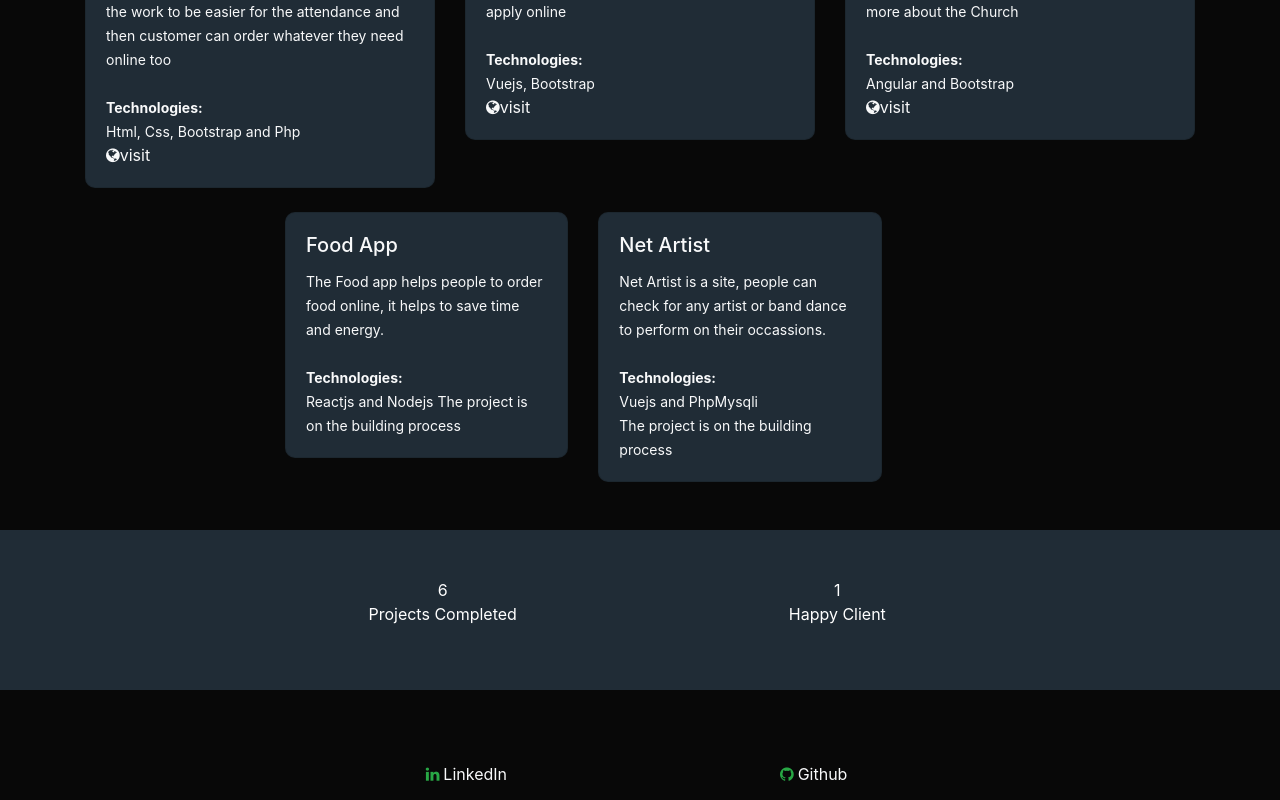
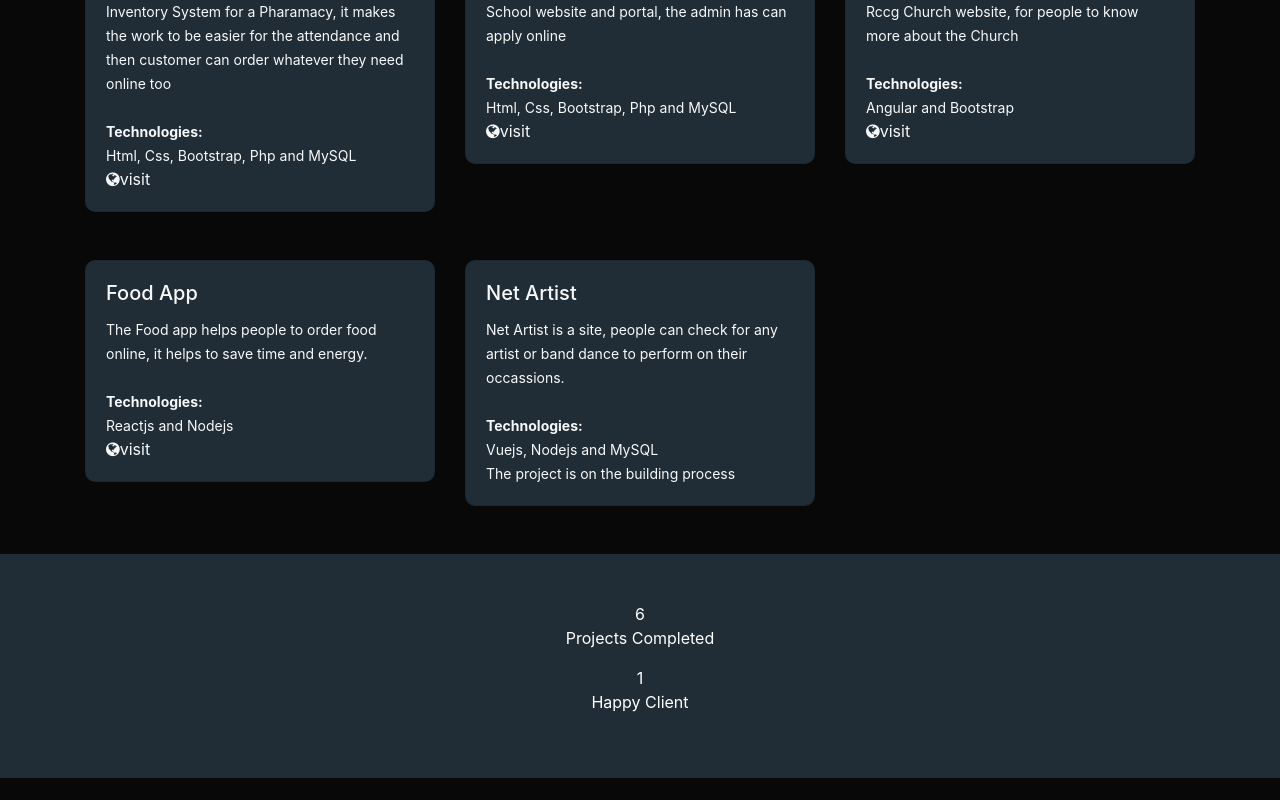
Before and after one commit to Agboola12/React-Portflio, a React (Create React App) app: page / in a window 1280 px wide. Shown: the part 980-1780 px from the top of the page. Built offline with nearby package versions, Linux system fonts and the light colour scheme.

Commit message:
change some design

```diff
--- a/src/App.js
+++ b/src/App.js
@@ -50,7 +50,7 @@ function App() {
                           <small>Angular, Bootstrap</small><br/>
                           <Link to="https://elijaybank.netlify.app"  className='text-light'><i class="fa fa-globe" aria-hidden="true"></i>visit</Link>
                         </div>
-                      </div>
+                      </div><br/>
                     </div>
 
                       <div className='col-md-4 '>
@@ -62,7 +62,7 @@ function App() {
                           <small>Vuejs, Bootstrap</small><br/>
                           <Link to="https://elijayloveapp.netlify.app"  className='text-light'><i class="fa fa-globe" aria-hidden="true"></i>visit</Link>
                         </div>
-                      </div>
+                      </div><br/>
                     </div>
 
                       <div className='col-md-4 '>
@@ -87,10 +87,10 @@ function App() {
                           <small className='card-text'>Inventory System for a Pharamacy, it makes the work to be easier for the attendance
                           and then customer can order whatever they need online too</small><br/><br/>
                           <small><b>Technologies:</b></small><br/>
-                          <small>Html, Css, Bootstrap and Php </small><br/>
+                          <small>Html, Css, Bootstrap, Php and MySQL </small><br/>
                           <Link to="https://github.com/Agboola12/Inventory-System"  className='text-light'><i class="fa fa-globe" aria-hidden="true"></i>visit</Link>
                         </div>
-                      </div>
+                      </div><br/>
                     </div>
 
                       <div className='col-md-4 '>
@@ -99,11 +99,11 @@ function App() {
                           <h5 className='card-title '>School Management System</h5>
                           <small className='card-text'>School website and portal, the admin has can apply online </small><br/><br/>
                           <small><b>Technologies:</b></small><br/>
-                          <small>Vuejs, Bootstrap</small><br/>
+                          <small>Html, Css, Bootstrap, Php and MySQL </small><br/>
                           <Link to="https://github.com/Agboola12/School-Management"  className='text-light'><i class="fa fa-globe" aria-hidden="true"></i>visit</Link>
 
                         </div>
-                      </div>
+                      </div><br/>
                     </div>
 
                       <div className='col-md-4 '>
@@ -119,19 +119,18 @@ function App() {
                     </div>
                 </div>
 
-                <div className='row mt-4  offset-2'>
+                <div className='row mt-4 '>
                     <div className='col-md-4 '>
                     <div className='card  text-light'>
                         <div className='card-body'>
                           <h5 className='card-title '>Food App</h5>
                           <small className='card-text'>The Food app helps people to order food online, it helps to save time and energy.</small><br/><br/>
                           <small><b>Technologies:</b></small><br/>
-                          <small>Reactjs and Nodejs </small>
-                          <small>The project is on the building process</small>
-
+                          <small>Reactjs and Nodejs </small><br/>
+                          <Link to="https://food-app-beta-umber.vercel.app/"  className='text-light'><i class="fa fa-globe" aria-hidden="true"></i>visit</Link>
                         </div>
+                    </div><br/>
                       </div>
-                    </div>
 
                       <div className='col-md-4 '>
                     <div className='card   text-light'>
@@ -139,7 +138,7 @@ function App() {
                           <h5 className='card-title '>Net Artist</h5>
                           <small className='card-text'>Net Artist is a site, people can check for any artist or band dance to perform on their occassions.</small><br/><br/>
                           <small><b>Technologies:</b></small><br/>
-                          <small>Vuejs and PhpMysqli</small> <br/>
+                          <small>Vuejs, Nodejs and MySQL</small> <br/>
                           <small>The project is on the building process</small>
                         </div>
                       </div>
@@ -148,7 +147,7 @@ function App() {
               </div>
           </div>
 
-          <div className='container-fluid text-center  mt-5' id='client'>
+          {/* <div className='container-fluid text-center  mt-5' id='client'>
             <div className='row p-5'>
               <div className='col-md-4 offset-2'>
                 <p> 6     <br/> Projects Completed </p>
@@ -157,15 +156,25 @@ function App() {
                <p>1 <br/> Happy Client</p>
               </div>
             </div>
+          </div> */}
+
+          <div className='container-fluid p-5 text-center  mt-5' id='client'>
+            <div className='d-flex '>
+              <div className='mx-auto'>
+
+              <p>6 <br/> Projects Completed</p>
+              <p>1 <br/> Happy Client</p>
+              </div>
+            </div>
           </div>
 
           <div className='container text-center  p-3 text-light' >
-            <div className='row p-5'>
-              <div className='col-md-4 offset-2'>
+            <div className='row p-5 ' >
+              <div className='col-md-4 mx-auto offset-1'>
   <Link to="https://www.linkedin.com/in/elijah-iyanuoluwa-agboola-6b2631203" className="nav-link text-light  fs-7"><i className="fa fa-linkedin text-success mr-1" aria-hidden="true"></i>LinkedIn</Link>
 
                 </div>
-                <div className='col-md-4'>
+                <div className='col-md-4 mx-auto'>
               <Link to="https://github.com/Agboola12" className="nav-link text-light fs-7"><i className="fa fa-github text-success mr-1" aria-hidden="true"></i>Github</Link>
 
               </div>
```
